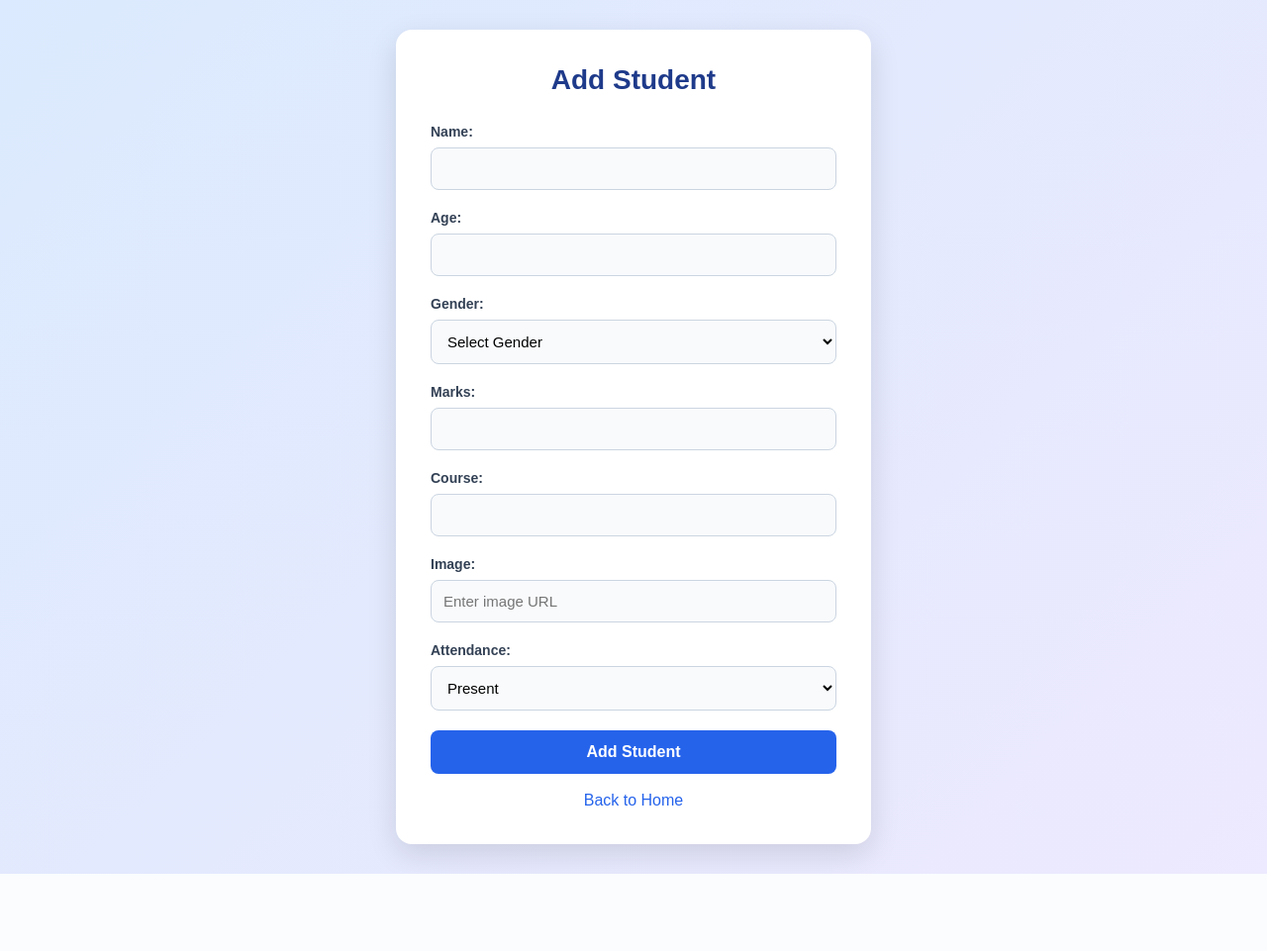
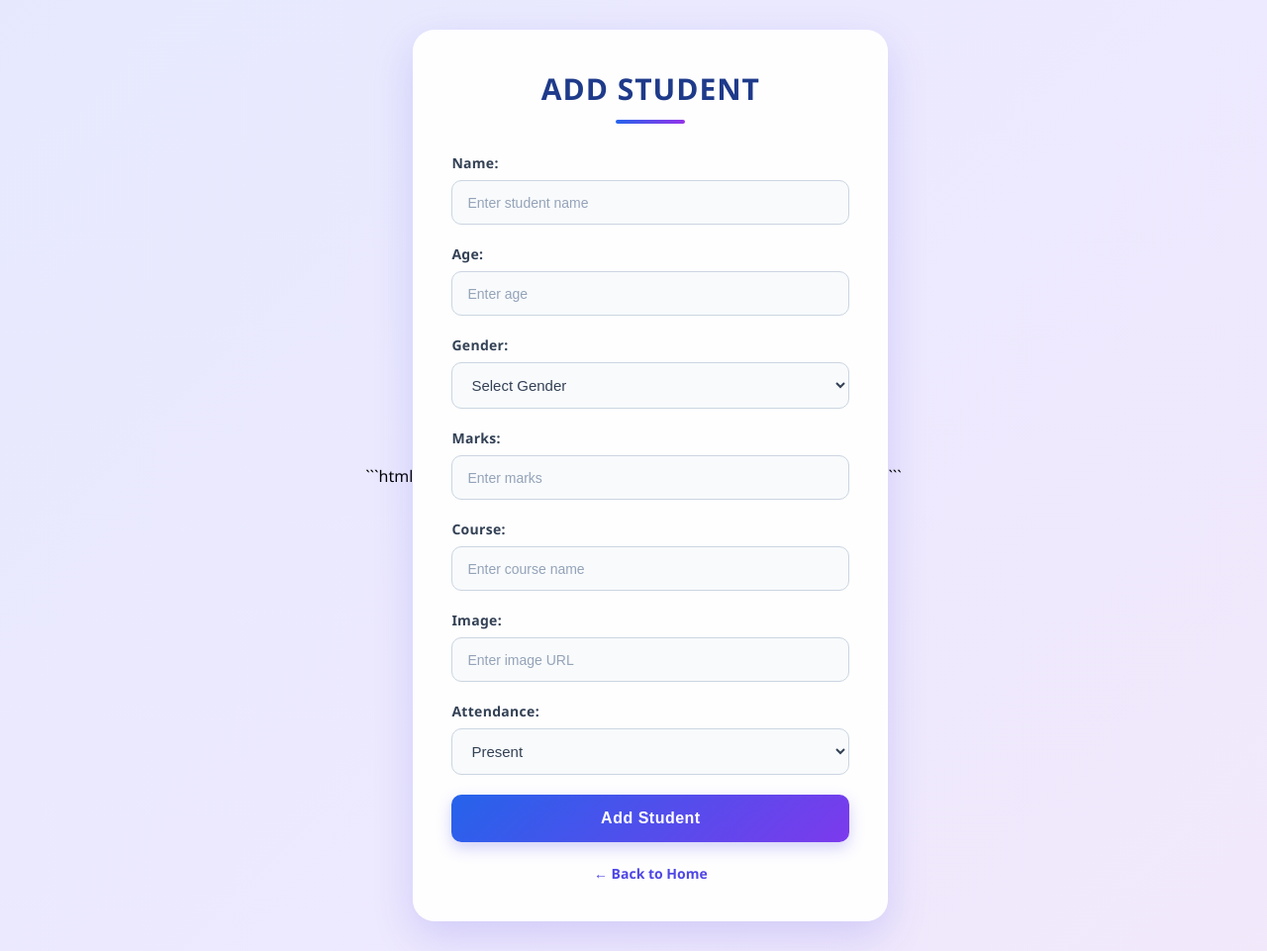
Before and after one commit to likhithanagadivya/Student-Management-System, a FastAPI app: page /students/add in a window 1280 px wide. Shown: the whole page at 99% size. Before the commit the page ends 883 px from the top, so only its background shows below. Run offline with FastAPI, Linux system fonts and the light colour scheme.

Commit message:
Improve add student page CSS design

````diff
--- a/templates/add_student.html
+++ b/templates/add_student.html
@@ -1,4 +1,4 @@
-
+```html
 <!DOCTYPE html>
 <html lang="en">
 <head>
@@ -14,8 +14,10 @@
         }
 
         body {
-            font-family: Arial, sans-serif;
-            background: linear-gradient(135deg, #dbeafe, #ede9fe);
+            font-family: 'Segoe UI', Arial, sans-serif;
+            background: linear-gradient(135deg, #dbeafe, #ede9fe, #fce7f3);
+            background-size: 300% 300%;
+            animation: backgroundMove 10s ease infinite;
             min-height: 100vh;
             display: flex;
             justify-content: center;
@@ -23,76 +25,162 @@
             padding: 30px 15px;
         }
 
+        @keyframes backgroundMove {
+            0% { background-position: 0% 50%; }
+            50% { background-position: 100% 50%; }
+            100% { background-position: 0% 50%; }
+        }
+
         form {
             width: 100%;
             max-width: 480px;
-            background: white;
-            padding: 35px;
-            border-radius: 16px;
-            box-shadow: 0 10px 30px rgba(0, 0, 0, 0.12);
+            background: rgba(255, 255, 255, 0.92);
+            padding: 38px;
+            border-radius: 22px;
+            border: 1px solid rgba(255, 255, 255, 0.8);
+            box-shadow: 0 15px 40px rgba(79, 70, 229, 0.18);
+            animation: formAppear 0.8s ease;
+            transition: 0.4s;
+        }
+
+        form:hover {
+            box-shadow: 0 20px 50px rgba(79, 70, 229, 0.25);
+        }
+
+        @keyframes formAppear {
+            from {
+                opacity: 0;
+                transform: translateY(40px) scale(0.95);
+            }
+            to {
+                opacity: 1;
+                transform: translateY(0) scale(1);
+            }
         }
 
         h2 {
             text-align: center;
             color: #1e3a8a;
-            margin-bottom: 28px;
-            font-size: 28px;
+            margin-bottom: 30px;
+            font-size: 30px;
+            font-weight: 800;
+            letter-spacing: 1px;
+            text-transform: uppercase;
+            position: relative;
+            padding-bottom: 15px;
+        }
+
+        h2::after {
+            content: "";
+            position: absolute;
+            width: 70px;
+            height: 4px;
+            background: linear-gradient(90deg, #2563eb, #9333ea);
+            bottom: 0;
+            left: 50%;
+            transform: translateX(-50%);
+            border-radius: 10px;
         }
 
         label {
             display: block;
             margin-bottom: 8px;
             color: #334155;
-            font-weight: bold;
+            font-weight: 700;
             font-size: 14px;
+            letter-spacing: 0.3px;
         }
 
         input, select {
             width: 100%;
-            padding: 12px;
+            padding: 13px 15px;
             margin-bottom: 20px;
-            border: 1px solid #cbd5e1;
-            border-radius: 8px;
+            border: 1.5px solid #cbd5e1;
+            border-radius: 10px;
             font-size: 15px;
             outline: none;
             background: #f8fafc;
+            color: #334155;
+            transition: all 0.3s ease;
+        }
+
+        input:hover, select:hover {
+            border-color: #818cf8;
+            background: #ffffff;
         }
 
         input:focus, select:focus {
-            border-color: #2563eb;
-            box-shadow: 0 0 5px rgba(37, 99, 235, 0.3);
+            border-color: #6366f1;
+            box-shadow: 0 0 0 4px rgba(99, 102, 241, 0.13);
             background: white;
+            transform: translateY(-2px);
+        }
+
+        input::placeholder {
+            color: #94a3b8;
+            font-size: 14px;
+        }
+
+        select {
+            cursor: pointer;
         }
 
         button {
             width: 100%;
-            padding: 13px;
-            background: #2563eb;
+            padding: 15px;
+            background: linear-gradient(135deg, #2563eb, #7c3aed);
             color: white;
             border: none;
-            border-radius: 8px;
+            border-radius: 10px;
             font-size: 16px;
             font-weight: bold;
+            letter-spacing: 0.5px;
             cursor: pointer;
-            transition: 0.3s;
+            transition: all 0.4s ease;
+            box-shadow: 0 6px 15px rgba(79, 70, 229, 0.25);
         }
 
         button:hover {
-            background: #1d4ed8;
-            transform: translateY(-2px);
+            background: linear-gradient(135deg, #7c3aed, #2563eb);
+            transform: translateY(-4px);
+            box-shadow: 0 10px 22px rgba(79, 70, 229, 0.35);
+        }
+
+        button:active {
+            transform: scale(0.97);
         }
 
         .back {
             display: block;
             text-align: center;
-            margin-top: 18px;
+            margin-top: 22px;
             text-decoration: none;
-            color: #2563eb;
+            color: #4f46e5;
+            font-size: 14px;
+            font-weight: bold;
+            transition: all 0.3s ease;
+        }
+
+        .back:hover {
+            color: #7c3aed;
+            transform: translateX(-4px);
         }
 
         @media (max-width: 500px) {
+            body {
+                padding: 20px 12px;
+            }
+
             form {
-                padding: 25px 20px;
+                padding: 28px 22px;
+            }
+
+            h2 {
+                font-size: 24px;
+            }
+
+            input, select {
+                padding: 12px;
             }
         }
     </style>
@@ -105,10 +193,10 @@
         <h2>Add Student</h2>
 
         <label for="name">Name:</label>
-        <input type="text" id="name" name="name" required>
+        <input type="text" id="name" name="name" placeholder="Enter student name" required>
 
         <label for="age">Age:</label>
-        <input type="number" id="age" name="age" min="1" max="100" required>
+        <input type="number" id="age" name="age" min="1" max="100" placeholder="Enter age" required>
 
         <label for="gender">Gender:</label>
         <select name="gender" id="gender" required>
@@ -119,10 +207,10 @@
         </select>
 
         <label for="marks">Marks:</label>
-        <input type="number" id="marks" name="marks" min="0" max="100" required>
+        <input type="number" id="marks" name="marks" min="0" max="100" placeholder="Enter marks" required>
 
         <label for="course">Course:</label>
-        <input type="text" id="course" name="course" required>
+        <input type="text" id="course" name="course" placeholder="Enter course name" required>
 
         <label for="image">Image:</label>
         <input type="text" id="image" name="image"
@@ -137,9 +225,10 @@
 
         <button type="submit">Add Student</button>
 
-        <a href="/" class="back">Back to Home</a>
+        <a href="/" class="back">← Back to Home</a>
 
     </form>
 
 </body>
 </html>
+```
````
